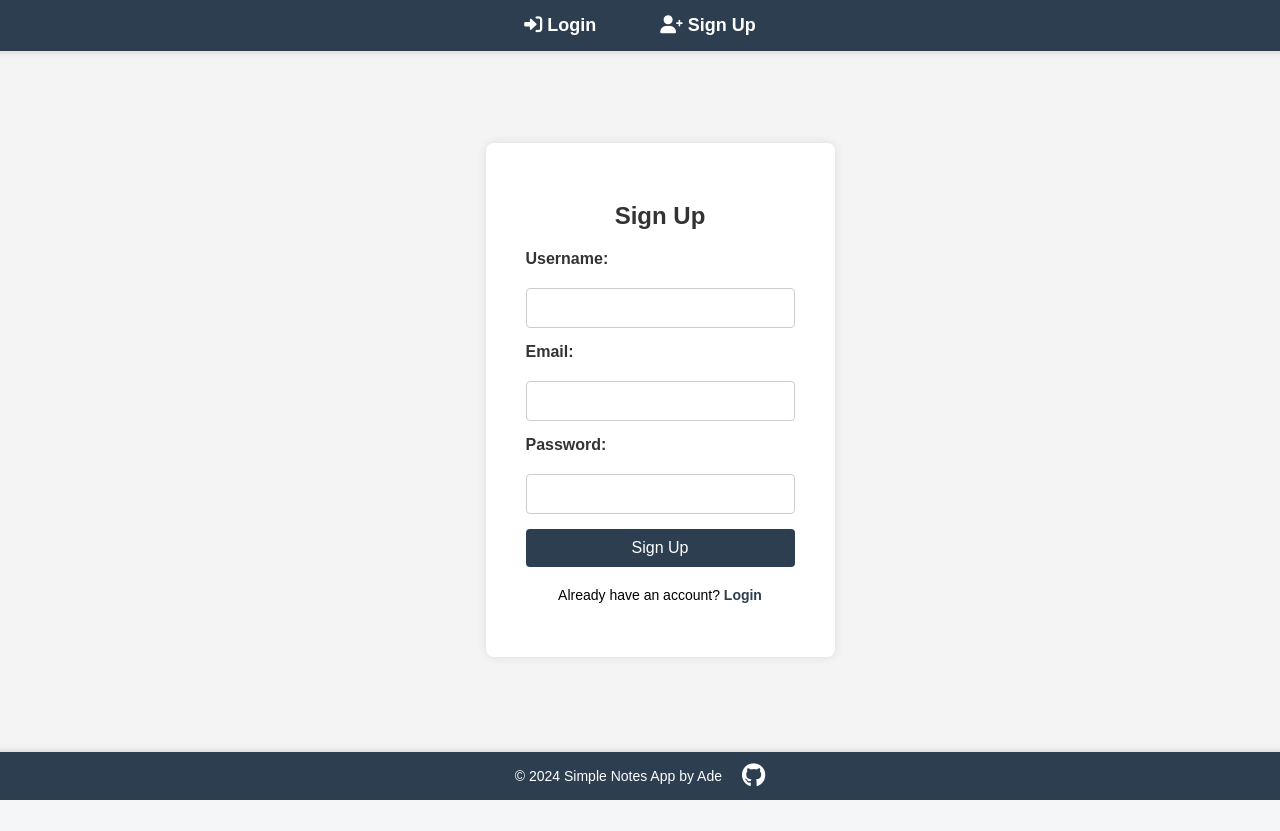
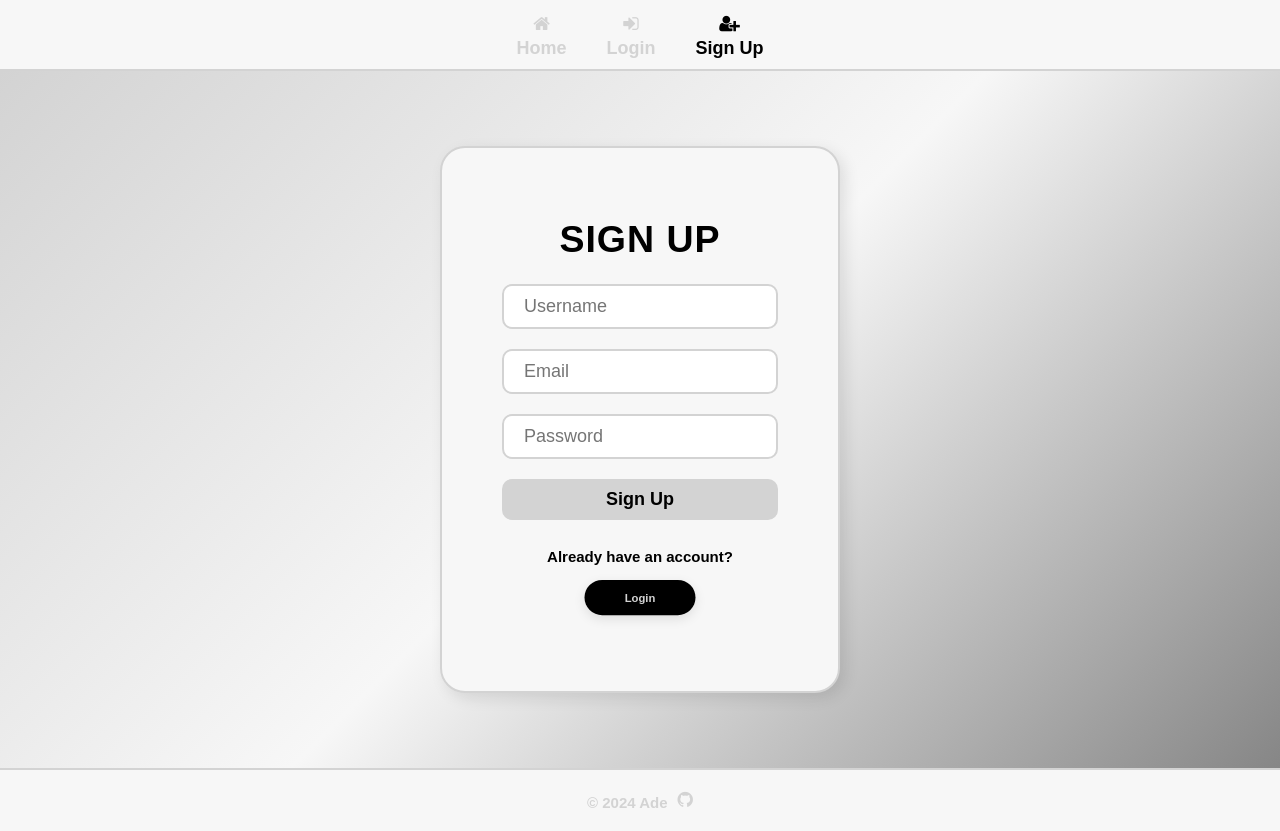
Before and after one commit to adesystem/HTML-CSS-JS-FLASK-Simple-Notes-App, a Flask app: page /sign-up in a window 1280 px wide. Before the commit the page ends 800 px from the top, so only its background shows below. Run offline with Flask 3, Linux system fonts and the light colour scheme.

Commit message:
Frontend overhoul (changed style, base, login and singup page, added home page).

```diff
--- a/website/static/css/style.css
+++ b/website/static/css/style.css
@@ -1,310 +1,227 @@
-/* General Styles */
-html, body {
-    font-family: Arial, sans-serif;
+:root{
+    --primary-color: #d3d3d3;
+    --secondary-color: #f7f7f7;
+    --third-color: #868686;
+    --text-color: black;
+    --hover-color: black;
+}
+
+* {
     margin: 0;
     padding: 0;
-    background-color: #f4f4f4;
-    height: 100%;
-    display: flex;
-    justify-content: center;
-    align-items: center;
+    box-sizing: border-box;
 }
 
-/* Alert Styles */
+html {
+    height: 100%;
+    font-size: 15px;
+    font-family: Poppins, Arial, sans-serif;
+}
 
-#alert-container {
-    position: fixed;
-    top: 60px;
-    left: 0;
-    width: 100%;
-    z-index: 1000;
+body {
     display: flex;
     flex-direction: column;
-    align-items: center;
-    padding: 10px;
+    min-height: 100vh;
 }
 
-.alert {
-    cursor: pointer;
-    background-color: #f4f4f4;
-    padding: 15px;
-    margin: 10px 0;
-    border-radius: 5px;
-    width: 90%;
-    max-width: 600px;
-    box-shadow: 0 2px 5px rgba(0, 0, 0, 0.1);
+nav {
     display: flex;
-    justify-content: space-between;
-    align-items: center;
-    font-size: 16px;
-    color: #333;
-    opacity: 0.9;
-}
-
-.alert-success {
-    background-color: #dff0d8;
-    color: #3c763d;
-}
-
-.alert-error {
-    background-color: #f2dede;
-    color: #a94442;
-}
-
-.alert .close-btn {
-    font-size: 20px;
-    font-weight: bold;
-    margin-left: 20px;
-    color: inherit;
-}
-
-/* General Navbar Styles */
-.navbar {
-    background-color: #2c3e50;
-    padding: 15px 20px;
-    box-shadow: 0 2px 5px rgba(0, 0, 0, 0.1);
-    position: fixed;
-    top: 0;
+    flex-direction: row;
+    justify-content: center;
+    align-items: flex-start;
+    flex-wrap: nowrap;
+    gap: 30px;
     width: 100%;
+    background-color: var(--secondary-color);
+    border-bottom: 2px solid var(--primary-color);
+    position: sticky;
     z-index: 1000;
 }
 
-.navbar ul {
-    list-style-type: none;
-    margin: 0;
-    padding: 0;
-    display: flex;
-    justify-content: center;
+nav a, footer a {
+    font-weight: bold;
+    font-size: 1.2em;
+
+    color: var(--primary-color);
+    text-decoration: none;
+
+    transition: 0.3s ease-in-out;
 }
 
-.navbar ul li {
-    margin: 0 20px;
+nav a {
+    margin: 15px 15px;
+    border-radius: 10px;
 }
 
-.navbar ul li a {
-    text-decoration: none;
-    color: white;
-    font-size: 18px;
-    font-weight: bold;
-    padding: 8px 12px;
-    transition: background-color 0.3s ease;
+nav a.active, nav a:hover, footer a:hover {
+    color: var(--hover-color);
 }
 
-.navbar ul li a:hover {
-    background-color: #34495e;
-    border-radius: 4px;
+nav a i {
+    margin: 5px 5px;
 }
 
-/* General Footer Styles */
 footer {
-    background-color: #2c3e50;
-    color: white;
-    padding: 10px;
-    text-align: center;
-    box-shadow: 0 -2px 5px rgba(0, 0, 0, 0.1);
-    position: fixed;
-    bottom: 0;
+    display: flex;
+    flex-direction: row;
+    justify-content: center;
+    align-items: flex-end;
+    flex-wrap: nowrap;
     width: 100%;
+    gap: 10px;
+    padding: 20px 20px;
+    font-weight: bold;
+
+    color: var(--primary-color);
+    background-color: var(--secondary-color);
+    border-top: solid 2px var(--primary-color);
 }
 
-.footer-content {
+main {
     display: flex;
+    flex-direction: column;
+    justify-content: center;
+    align-items: center;
+    flex-grow: 1;
+    width: 100%;
+    padding: 5rem 2rem;
+    background-image: linear-gradient(135deg, var(--primary-color), var(--secondary-color), var(--third-color));
+    color: var(--text-color);
+    text-align: center;
+}
+
+main h1 {
+    font-size: 3.5em;
+    font-weight: bold;
+    margin-bottom: 1rem;
+    color: var(--text-color);
+    text-transform: uppercase;
+    letter-spacing: 2px;
+}
+
+main h2 {
+    font-size: 2.5em;
+    font-weight: bold;
+    margin-bottom: 0.5rem;
+    color: var(--text-color);
+    text-transform: uppercase;
+    letter-spacing: 1px;
+}
+
+main p {
+    font-size: 1.2em;
+    margin: 20px auto;
+    max-width: 800px;
+    line-height: 1.6;
+    color: var(--text-color);
+}
+
+main a {
+    margin-top: 1.5rem;
+    padding: 15px 30px;
+    background-color: var(--hover-color);
+    color: var(--primary-color);
+    text-decoration: none;
+    font-weight: bold;
+    font-size: 1.1em;
+    border-radius: 50px;
+    transition: background-color 0.3s ease, transform 0.3s ease;
+    box-shadow: 0 5px 15px rgba(0, 0, 0, 0.1);
+}
+
+main a:hover {
+    background-color: var(--primary-color);
+    color: var(--hover-color);
+    transform: scale(1.05);
+}
+
+.auth {
+    display: flex;
+    flex-direction: column;
+    justify-content: center;
+    align-items: center;
+    gap: 5px;
+    background-color: var(--secondary-color);
+    padding: 70px 50px;
+    border: var(--primary-color) solid 2px;
+    border-radius: 25px;
+    box-shadow: 5px 5px 15px rgba(0, 0, 0, 0.1);
+}
+
+form {
+    display: flex;
+    flex-direction: column;
     justify-content: center;
     align-items: center;
     gap: 20px;
+    padding: 10px 10px;
 }
 
-.footer-content p {
-    margin: 0;
-    font-size: 14px;
+form input[type=text], form input[type=password] {
+    padding: 10px 20px;
+    width: 100%;
+    border: 2px solid var(--primary-color);
+    border-radius: 10px;
+    font-size: 1.2em;
 }
 
-.social-link {
-    color: white;
-    font-size: 24px;
-    transition: transform 0.3s ease, color 0.3s ease;
+form input[type=submit] {
+    padding: 10px 20px;
+    width: 100%;
+    border: none;
+    border-radius: 10px;
+    font-size: 1.2em;
+    background-color: var(--primary-color);
+    color: var(--hover-color);
+    font-weight: bold;
+    transition: background-color 0.3s ease, transform 0.3s ease;
 }
 
-.social-link:hover {
-    transform: scale(1.2);
-    color: #f39c12;
+form input[type=submit]:hover {
+    background-color: var(--hover-color);
+    color: var(--primary-color);
+    transform: scale(1.05);
 }
 
-.layout {
-    display: flex;
-    height: 100vh;
-}
-
-
-/* Login and Sign Up Page Styles */
-.auth-container {
-    background-color: white;
-    padding: 40px;
-    max-width: 400px;
-    width: 100%;
-    margin: 0 20px;
-    border-radius: 8px;
-    box-shadow: 0 0 10px rgba(0, 0, 0, 0.1);
-    text-align: center;
-    box-sizing: border-box;
-}
-
-.auth-container h2 {
-    margin-bottom: 20px;
-    font-size: 24px;
-    color: #333;
-}
-
-.auth-container form {
-    display: flex;
-    flex-direction: column;
-    gap: 15px;
-}
-
-.auth-container label {
-    text-align: left;
-    margin-bottom: 5px;
-    color: #333;
+.auth p {
+    font-size: 1em;
     font-weight: bold;
-}
-
-.auth-container input {
-    padding: 10px;
-    border: 1px solid #ccc;
-    border-radius: 4px;
-    font-size: 16px;
-    width: 100%;
-    box-sizing: border-box;
-}
-
-.auth-container button {
-    background-color: #2c3e50;
-    color: white;
-    padding: 10px;
-    border: none;
-    border-radius: 4px;
-    cursor: pointer;
-    font-size: 16px;
-    width: 100%;
-}
-
-.auth-container button:hover {
-    background-color: #34495e;
-}
-
-.auth-container p {
-    margin-top: 20px;
-    font-size: 14px;
-}
-
-.auth-container a {
-    color: #2c3e50;
-    text-decoration: none;
-    font-weight: bold;
-}
-
-.auth-container a:hover {
-    text-decoration: underline;
-}
-
-/* Account Page Styles */
-
-.account-container {
-    background-color: white;
-    padding: 40px;
-    max-width: 600px;
-    margin: 20px auto;
-    border-radius: 8px;
-    box-shadow: 0 0 10px rgba(0, 0, 0, 0.1);
-    text-align: center;
-}
-
-.account-icon i {
-    font-size: 60px;
-    margin-bottom: 20px;
-}
-
-.account-details p {
-    font-size: 18px;
-    margin-bottom: 10px;
-}
-
-.account-details p i {
-    cursor: pointer;
-}
-
-.account-details p i:hover {
-    color: #f39c12;
-}
-
-.account-actions .btn {
-    background-color: #2c3e50;
-    color: white;
-    padding: 10px 20px;
-    border: none;
-    border-radius: 4px;
-    cursor: pointer;
-    margin: 10px;
-}
-
-.account-actions .btn:hover {
-    background-color: #34495e;
-}
-
-/* Dialog Styles */
-
-.dialogue-window {
-    background-color: white;
-    padding: 30px;
-    max-width: 500px;
-    width: 100%;
-    border-radius: 8px;
-    box-shadow: 0 0 10px rgba(0, 0, 0, 0.1);
-    text-align: center;
-    margin: auto;
-}
-
-.dialogue-window h2 {
-    font-size: 24px;
-    margin-bottom: 20px;
-    color: #333;
-}
-
-.dialogue-window form {
-    display: flex;
-    flex-direction: column;
-    gap: 15px;
-}
-
-.dialogue-window label {
-    text-align: center;
-    margin-bottom: 5px;
-    color: #333;
-    font-weight: bold;
-}
-
-.dialogue-window input {
-    padding: 10px;
-    border: 1px solid #ccc;
-    border-radius: 4px;
-    font-size: 16px;
-    width: 100%;
-}
-
-.dialogue-window .btn {
-    background-color: #2c3e50;
-    color: white;
-    padding: 10px 20px;
-    border: none;
-    border-radius: 4px;
-    cursor: pointer;
+    margin: 0 auto;
     margin-top: 10px;
 }
 
-.dialogue-window .btn:hover {
-    background-color: #34495e;
+.auth a {
+    font-size: 1em;
+    font-weight: bold;
+    width: 50%;
+    scale: 0.75;
+    margin: 0 auto;
 }
 
-.dialogue-window .btn:focus {
-    outline: none;
+@media(max-width: 1500px) {
+    nav {
+        gap: 20px;
+    }
+
+    nav a {
+        margin: 10px 10px;
+        display: flex;
+        flex-direction: column;
+        justify-content: center;
+        align-items: center;
+    }
 }
+
+@media(max-width: 1000px) {
+    nav {
+        gap: 10px;
+    }
+
+    nav a {
+        padding: 5px 5px;
+    }
+
+    nav a span {
+        display: none;
+    }
+}
--- a/website/templates/base.html
+++ b/website/templates/base.html
@@ -3,41 +3,38 @@
 <head>
     <meta charset="UTF-8">
     <meta name="viewport" content="width=device-width, initial-scale=1.0">
-    <title>Simple Notes App</title>
+    <title>{% block title %}Simple Notes{% endblock %}</title>
+    <link rel="stylesheet" href="https://cdnjs.cloudflare.com/ajax/libs/font-awesome/4.7.0/css/font-awesome.min.css">
     <link rel="stylesheet" href="{{ url_for('static', filename='css/style.css') }}">
-    <link rel="stylesheet" href="https://cdnjs.cloudflare.com/ajax/libs/font-awesome/6.0.0-beta3/css/all.min.css">
 </head>
 <body>
-
-    <nav class="navbar">
-        <ul>
+    <nav>
+        <a href="{{ url_for('views.home') }}" class="{% if active_page == 'home' %}active{% endif %}" title="Home Page"><i class="fa fa-home"></i><span>Home</span></a>
         {% if current_user.is_authenticated %}
-                <li><a href="{{ url_for('views.account') }}"><i class="fas fa-user"></i> Account</a></li>
-                <li><a href="{{ url_for('views.notes') }}"><i class="fas fa-sticky-note"></i> Notes</a></li>
-                <li><a href="{{ url_for('auth.logout') }}"><i class="fas fa-sign-out-alt"></i> Logout</a></li>
+        <a href="{{ url_for('account.user') }}" class="{% if active_page == 'user' %}active{% endif %}" title="User"><i class="fa fa-user"> </i><span>User</span></a>
+        <a href="{{ url_for('views.notes') }}" class="{% if active_page == 'notes' %}active{% endif %}" title="Notes"><i class="fa fa-sticky-note"></i><span>Notes</span></a>
+        <a href="{{ url_for('auth.logout') }}" title="Logout"><i class="fa fa-sign-out"></i><span>Logout</span></a>
         {% else %}
-                <li><a href="{{ url_for('auth.login') }}"><i class="fas fa-sign-in-alt"></i> Login</a></li>
-                <li><a href="{{ url_for('auth.signup') }}"><i class="fas fa-user-plus"></i> Sign Up</a></li>
+        <a href="{{ url_for('auth.login') }}" class="{% if active_page == 'login' %}active{% endif %}" title="Login"><i class="fa fa-sign-in"></i><span>Login</span></a>
+        <a href="{{ url_for('auth.signup') }}" class="{% if active_page == 'sign-up' %}active{% endif %}" title="Sign Up"><i class="fa fa-user-plus"></i><span>Sign Up</span></a>
         {% endif %}
         {% if current_user.account_type == 'admin' %}
-                <li><a href="{{ url_for('auth.admin') }}"><i class="fas fa-user-shield"></i> Admin Panel</a></li>
+        <a href="{{ url_for('auth.admin') }}" class="{% if active_page == 'admin_panel' %}active{% endif %}" title="Admin Panel"><i class="fa fa-cog"></i><span>Admin Panel</span></a>
         {% endif %}
-        </ul>
     </nav>
 
-    <div id="alert-container"></div>
+    <div id="alert"></div>
 
     <main>
-        {% block content %}{% endblock %}
+        {% block content %}
+        {% endblock %}
     </main>
 
     <footer>
-        <div class="footer-content">
-            <p>&copy; 2024 Simple Notes App by Ade</p>
-            <a href="https://github.com/adesystem" target="_blank" class="social-link">
-                <i class="fab fa-github"></i>
+        <p>&copy; 2024 Ade</p>
+        <a href="https://github.com/adesystem" target="_blank">
+            <i class="fa fa-github"></i>
         </a>
-        </div>
     </footer>
 
     <script type="module" src="{{ url_for('static', filename='js/validator.js') }}"></script>
--- a/website/templates/sign-up.html
+++ b/website/templates/sign-up.html
@@ -1,22 +1,19 @@
 {% extends 'base.html' %}
 
+{% block title %}Sign Up{% endblock %}
+
 {% block content %}
-<div class="auth-container">
+<div class="auth">
     <h2>Sign Up</h2>
     <form id="sign-up-form" action="/sign-up" method="POST">
-        <label for="username">Username:</label>
-        <input type="text" id="username" name="username">
-
-        <label for="email">Email:</label>
-        <input type="text" id="email" name="email">
-
-        <label for="password">Password:</label>
-        <input type="password" id="password" name="password">
-
-        <button type="submit">Sign Up</button>
+        <input type="text" id="username" name="username" placeholder="Username">
+        <input type="text" id="email" name="email" placeholder="Email">
+        <input type="password" id="password" name="password" placeholder="Password">
+        <input type="submit" value="Sign Up">
     </form>
 
-    <p>Already have an account? <a href="/login">Login</a></p>
+    <p>Already have an account?</p>
+    <a href="{{ url_for('auth.login') }}">Login</a>
 </div>
 {% endblock %}
 
```
Also changed, not shown: website/templates/account.html (deleted, +0 -87 lines), website/templates/home.html (added, +11 -0 lines), website/templates/login.html (+8 -9 lines). Lines whose indentation alone changed are shown as unchanged.
